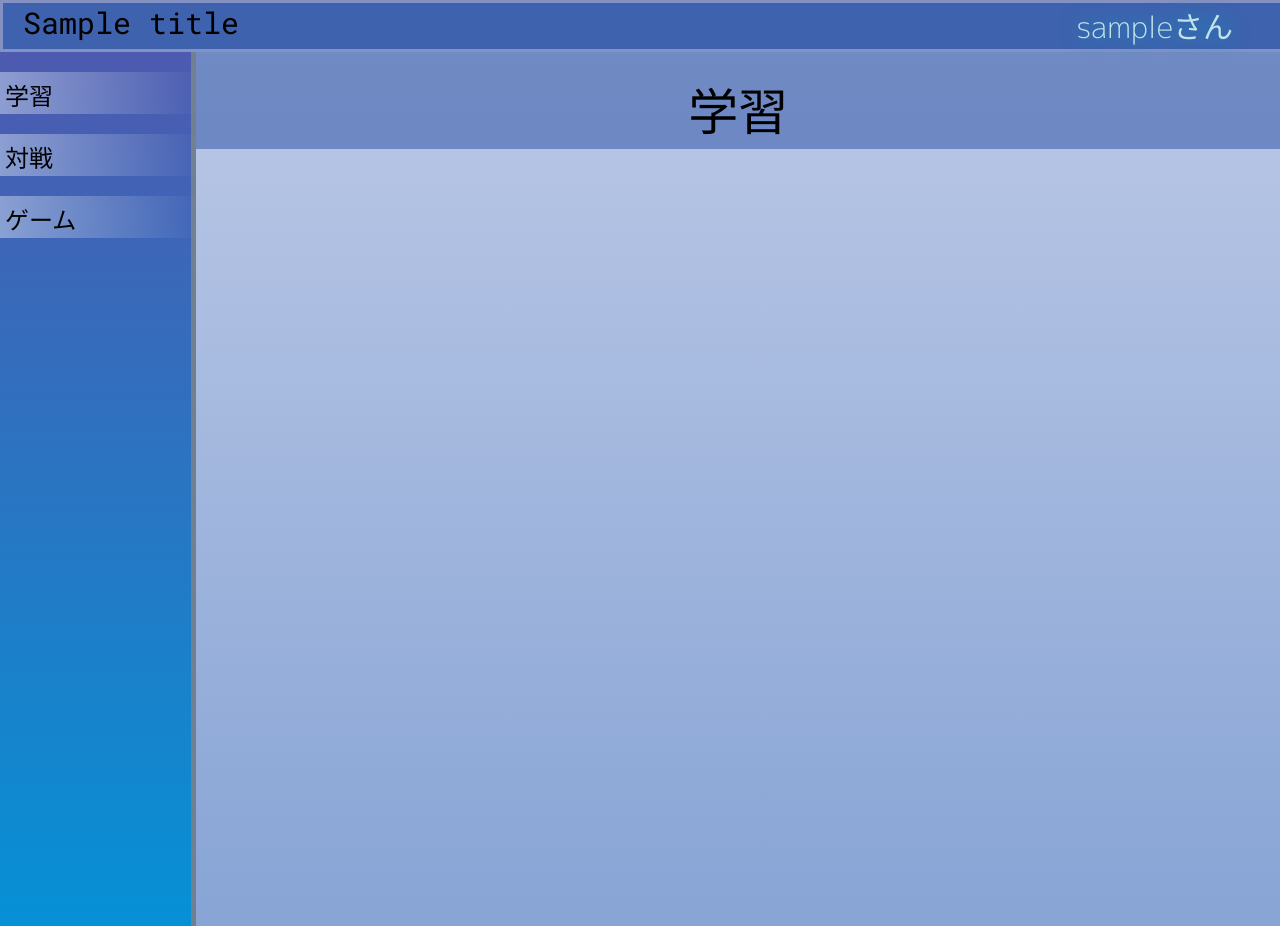
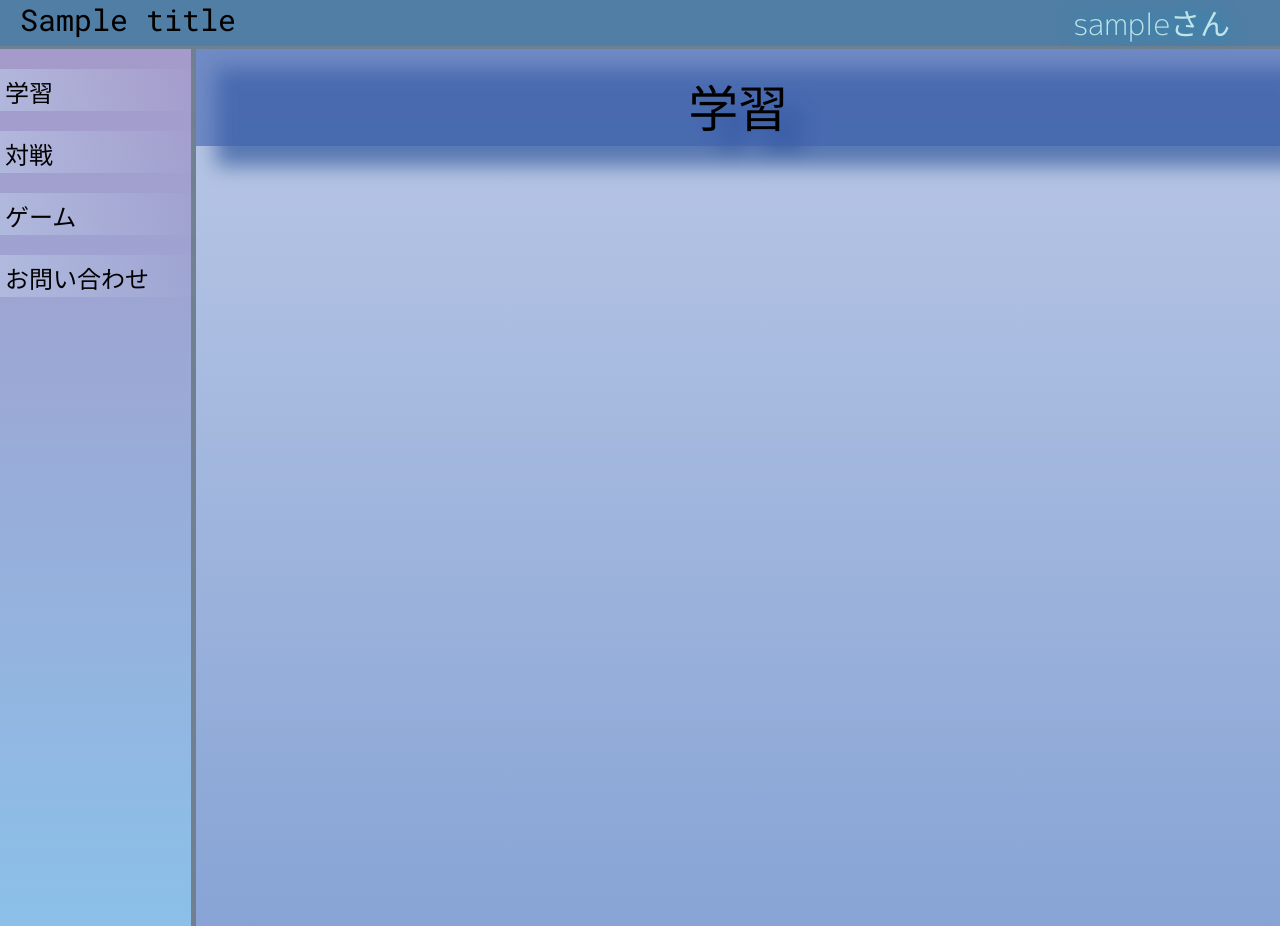
Before and after one commit to yamabato/Programma, a Flask app: template templates/index.html in a window 1280 px wide. Run offline with Flask 3, Linux system fonts and the light colour scheme; the template is opened without the code that fills it: most values are stand-ins (such as "Sample title", 1, 10 or a date in 2020); some web fonts are replaced.

Commit message:
change: change color on index page

```diff
--- a/program.py
+++ b/program.py
@@ -37,7 +37,8 @@ def run_python_program(program, input_text="", record_vars=[]):
     subprocess.run(["python3", program_file_name],
             stdout=open(stdout_file_name, mode="w"),
             stderr=open(stderr_file_name, mode="w"),
-            input=input_text, text=True
+            input=input_text, text=True,
+            timeout=5,
     )
 
     stderr_text = ""
--- a/stylesheets/index.css
+++ b/stylesheets/index.css
@@ -10,7 +10,8 @@
 }
 
 .index-sidebar{
-    background: linear-gradient(#4d5aaf, #0095d9);
+    background: linear-gradient(#bbc8e6, #89c3eb );
+    background: linear-gradient(#a59aca, #89c3eb );
     width: 15%;
     height: 100%;
     padding-right: 5px;
@@ -28,8 +29,10 @@
     height: 100%;
     display: flex;
     flex-direction: column;
+    background: linear-gradient(#bbc8e6, #84a2d4);
 }
 
+/*
 .index-learn{
     background: linear-gradient(#bbc8e6, #84a2d4);
 }
@@ -40,7 +43,7 @@
 
 .index-game{
     background: linear-gradient(#d6e9ca , #d8e698 );
-}
+}*/
 
 .sidebar-menu-item{
     width: 100%;
@@ -53,7 +56,7 @@
 
 .sidebar-menu-item:hover{
     background: linear-gradient(to right, rgba(90, 121, 186, 0.8), rgba(0, 0, 0, 0));
-    filter: drop-shadow(0 0 10px #99ccff);
+    filter: drop-shadow(0 0 10px #4d5aaf);
     border-left: solid 5px #1e50a2;
 }
 
@@ -62,22 +65,26 @@
     text-align: center;
     padding-top: 20px;
     margin-bottom: 50px;
+    background-color: rgba(62, 98, 173, 0.6);
+    filter: drop-shadow(20px 20px 10px #19448e);
 }
 
+/*
 .item-title-learn{
     background-color: rgba(62, 98, 173, 0.6);
-    /*filter: drop-shadow(20px 20px 10px #19448e);*/
+    filter: drop-shadow(20px 20px 10px #19448e);
 }
 
 .item-title-match{
     background-color: rgba(240, 131, 0, 0.6);
-    /*filter: drop-shadow(20px 20px 10px #f08300);*/
+    filter: drop-shadow(20px 20px 10px #f08300);
 }
 
 .item-title-game{
     background-color: rgba(184, 210, 0, 0.6);
-    /*filter: drop-shadow(20px 20px 10px #82ae46);*/
+    filter: drop-shadow(20px 20px 10px #82ae46);
 }
+*/
 
 .text-comming-soon{
     font-size: 50px;
@@ -96,8 +103,8 @@
     align-items: center;
 }
 .lectures-list-chapter-title{
-    background-color: rgba(103, 69, 152, 0.4);
-    filter: drop-shadow(0px 0px 10px #884898);
+    background-color: rgba(30, 80, 162, 0.4);
+    filter: drop-shadow(0px 0px 10px #192f60);
     font-size: 40px;
     margin-top: 50px;
     padding: 0px 20px 0px 20px;
@@ -167,13 +174,16 @@ i{
 .icon-list-item-container{
     width: 40%;
     margin: 20px 0px 20px 0px;
+    background-color: rgba(30, 80, 162, 0.4);
 }
+/*
 .icon-list-item-container.match{
     background-color: rgba(255, 165, 0, 0.6);
 }
 .icon-list-item-container.game{
     background-color: rgba(173, 255, 47, 0.6);
 }
+*/
 .icon-list-item{
     display: flex;
     justify-content: center;
--- a/stylesheets/style.css
+++ b/stylesheets/style.css
@@ -28,9 +28,11 @@ h1{
     width: 100%;
     height: 5%;
     background-color: #3e62ad;
+    background-color: #507ea4;
     margin: 0px;
     padding: 0px;
-    border: solid 3px #8491c3;
+    /*border: solid 3px #8491c3;*/
+    border-bottom: solid 3px #708090;
     display: flex;
     justify-content: space-between;
 }
--- a/templates/index.html
+++ b/templates/index.html
@@ -7,6 +7,7 @@
         <div class="sidebar-menu-item index-menu-learn" onclick="changeItem(0);">学習</div>
         <div class="sidebar-menu-item index-menu-battle" onclick="changeItem(1);">対戦</div>
         <div class="sidebar-menu-item index-menu-game" onclick="changeItem(2);">ゲーム</div>
+        <div class="sidebar-menu-item index-menu-contact" onclick="changeItem(3);">お問い合わせ</div>
     </div>
 
     <div class="index-main-content">
@@ -45,12 +46,14 @@
         <div id="index-game" class="index-game" style="display: none;">
             <div class="item-title-game">ゲーム</div>
             <div class="icon-list-section">
+                <!--
                 <div class="icon-list-item-container game">
                     <a class="icon-list-item" href="/table">
                         <div class="material-symbols-outlined icon-list-item-icon">swords</div>
                         <div class="icon-list-item-label">対戦ゲーム</div>
                     </a>
                 </div>
+                -->
                 <div class="icon-list-item-container game">
                     <a class="icon-list-item" href="/pencil">
                         <div class="material-symbols-outlined icon-list-item-icon">border_color</div>
```
